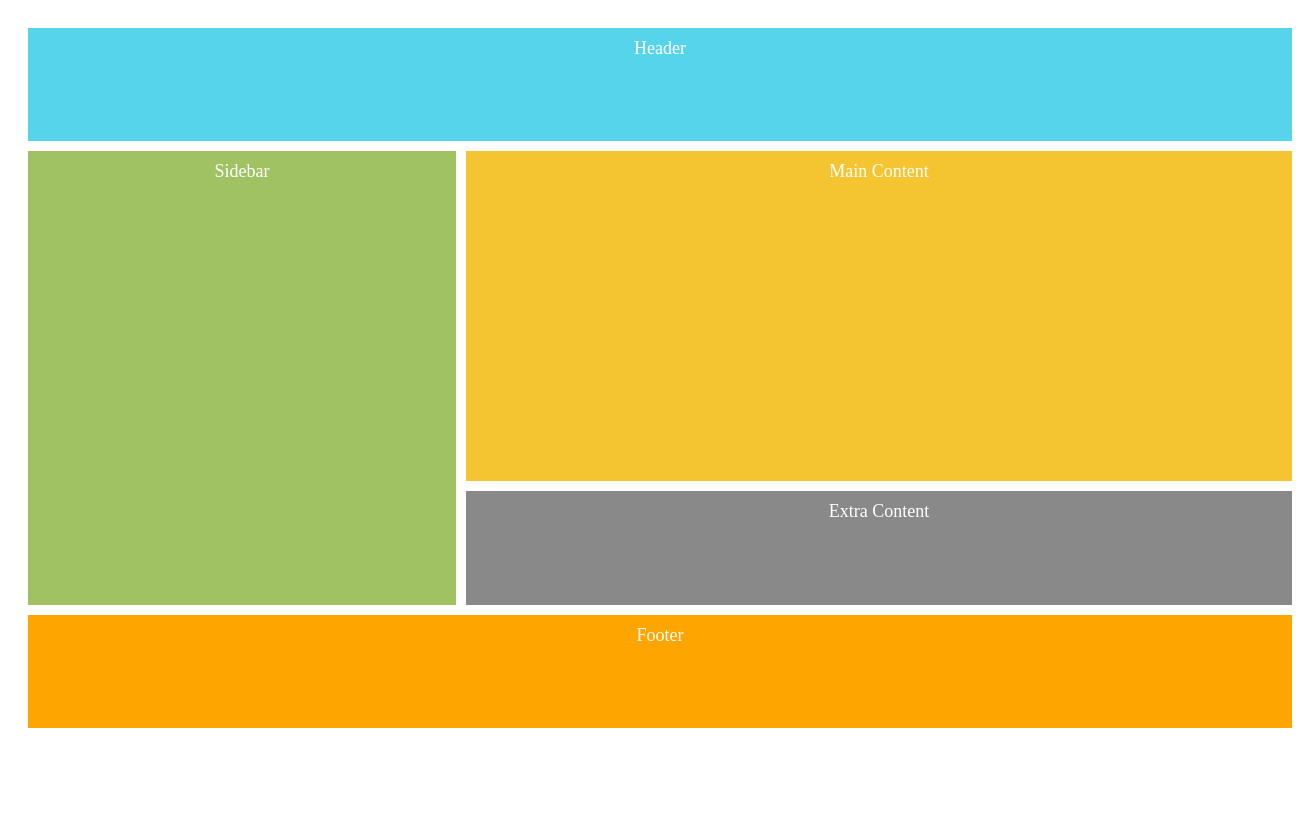
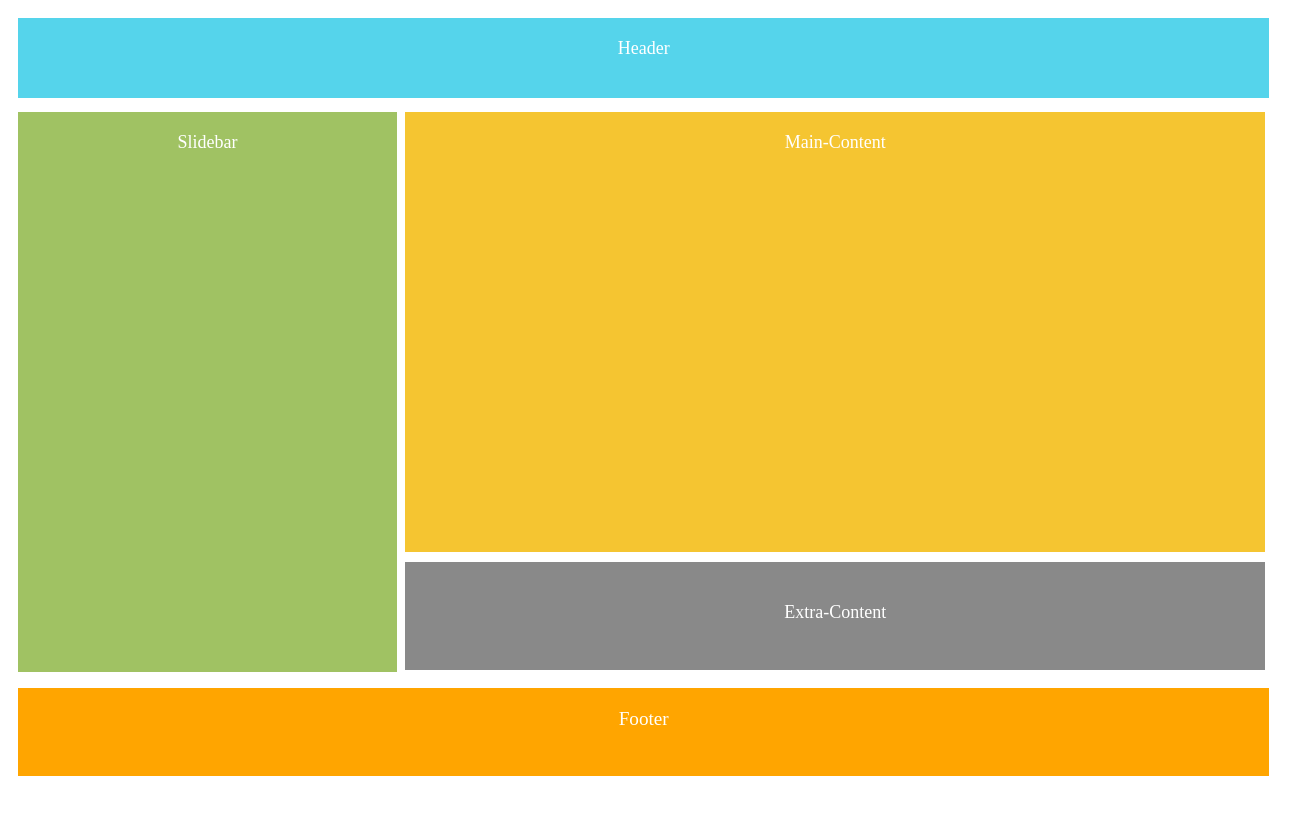
Before and after one commit to Indranil836/cssDesign2, a plain HTML site: page index.html in a window 1280 px wide. Shown: the whole page, 1312 px wide, since content can reach past the window. Drawn offline with Linux system fonts and the light colour scheme.

Commit message:
changing grid to without grid

```diff
--- a/index.html
+++ b/index.html
@@ -4,55 +4,16 @@
     <meta charset="UTF-8">
     <meta http-equiv="X-UA-Compatible" content="IE=edge">
     <meta name="viewport" content="width=device-width, initial-scale=1.0">
-    <title>Desgin 2</title>
-    <style>
-        .item-header{
-            grid-area: header;
-            background-color: #55d4eb;
-        }
-        .item-sidebar{
-            grid-area: sidebar;
-            background-color: #a0c263;
-        }
-        .item-main{
-            grid-area: main;
-            background-color: #f5c531;
-        }
-        .item-extra{
-            grid-area: extra;
-            background-color: #898989;
-        }
-        .item-footer{
-            grid-area: footer;
-            background-color: #ffa500;
-        }
-        .grid-container{
-            display: grid;
-            grid-template-areas: 'header header header'  'sidebar main main' 'sidebar main main' 'sidebar main main' 'sidebar main main' 'sidebar extra extra' 'footer footer footer';
-            gap: 10px;
-            width: 100%;
-            height: 700px;
-            padding: 20px;
-            background-color: white;
-        }
-        .grid-container > div {
-            text-align: center;
-            color: white;
-            font-weight: 2px;
-            padding: 10px;
-            text-transform: capitalize;
-            font-size: 18px;
-        }
-
-    </style>
+    <title>Design 2</title>
+    <link rel="stylesheet" href="style.css">
 </head>
 <body>
-    <div class="grid-container">
-        <div class="item-header">Header</div>
-        <div class="item-sidebar">Sidebar</div>
-        <div class="item-main">Main content</div>
-        <div class="item-extra">Extra content</div>
-        <div class="item-footer">Footer</div>
+    <div class="container">
+        <div class="header">Header</div>
+        <div class="slidebar">Slidebar</div>
+        <div class="main-content">Main-Content</div>
+        <div class="extra-content">Extra-Content</div>
+        <div class="footer">Footer</div>
     </div>
 
 </body>
--- /dev/null
+++ b/style.css
@@ -0,0 +1,79 @@
+.container {
+    position: relative;
+    width: 100%;
+    height: 100vh;
+    top:0;
+    left: 0;
+}
+
+.header {
+    position: absolute;
+    background-color: #55d4eb;
+    top:10px;
+    left: 10px;
+    width: 99%;
+    height: 10vh;
+    color: white;
+    text-align: center;
+    font-size: large;
+    box-sizing: border-box;
+    padding-top: 20px;
+}
+
+.slidebar {
+    float: left;
+    margin-top: 13vh;
+    margin-left: 10px;
+    background-color: #a0c263;
+    width: 30%;
+    height: 70vh;
+    color: white;
+    text-align: center;
+    font-size: large;
+    box-sizing: border-box;
+    padding-top: 20px;
+}
+
+
+.main-content {
+    float: right;
+    width: 68%;
+    height: 55vh;
+    margin-top:13vh;
+    margin-right: 7px;
+    background-color: #f5c531;
+    color: white;
+    text-align: center;
+    font-size: large;
+    box-sizing: border-box;
+    padding-top: 20px;
+}
+
+.extra-content {
+    background-color: #898989;
+    float:right;
+    width: 68%;
+    height: 13.5vh;
+    margin-top: 10px;
+    margin-right: 7px;
+    color: white;
+    text-align: center;
+    font-size: large;
+    box-sizing: border-box;
+    padding-top: 40px;
+}
+
+.footer {
+    position: absolute;
+    background-color: #ffa500;
+    width: 99%;
+    height: 11vh;
+    top:85vh;
+    left: 10px;
+    color: white;
+    text-align: center;
+    font-size: larger;
+    box-sizing: border-box;
+    padding-top: 20px;
+
+}
```
Also changed, not shown: img/img1.png (deleted), img/s1.png (deleted), img/s2.png (deleted), img/s3.png (deleted).
